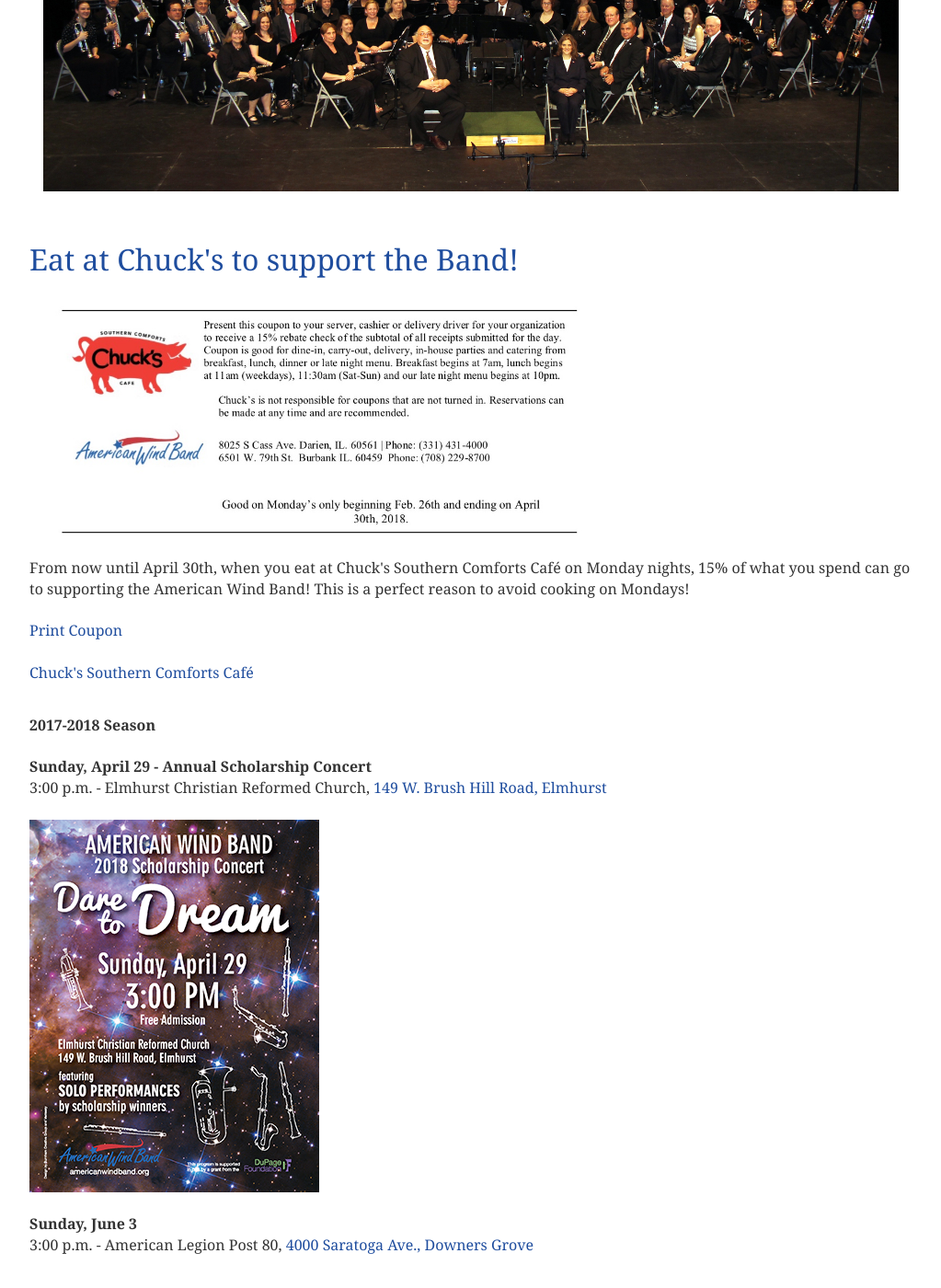
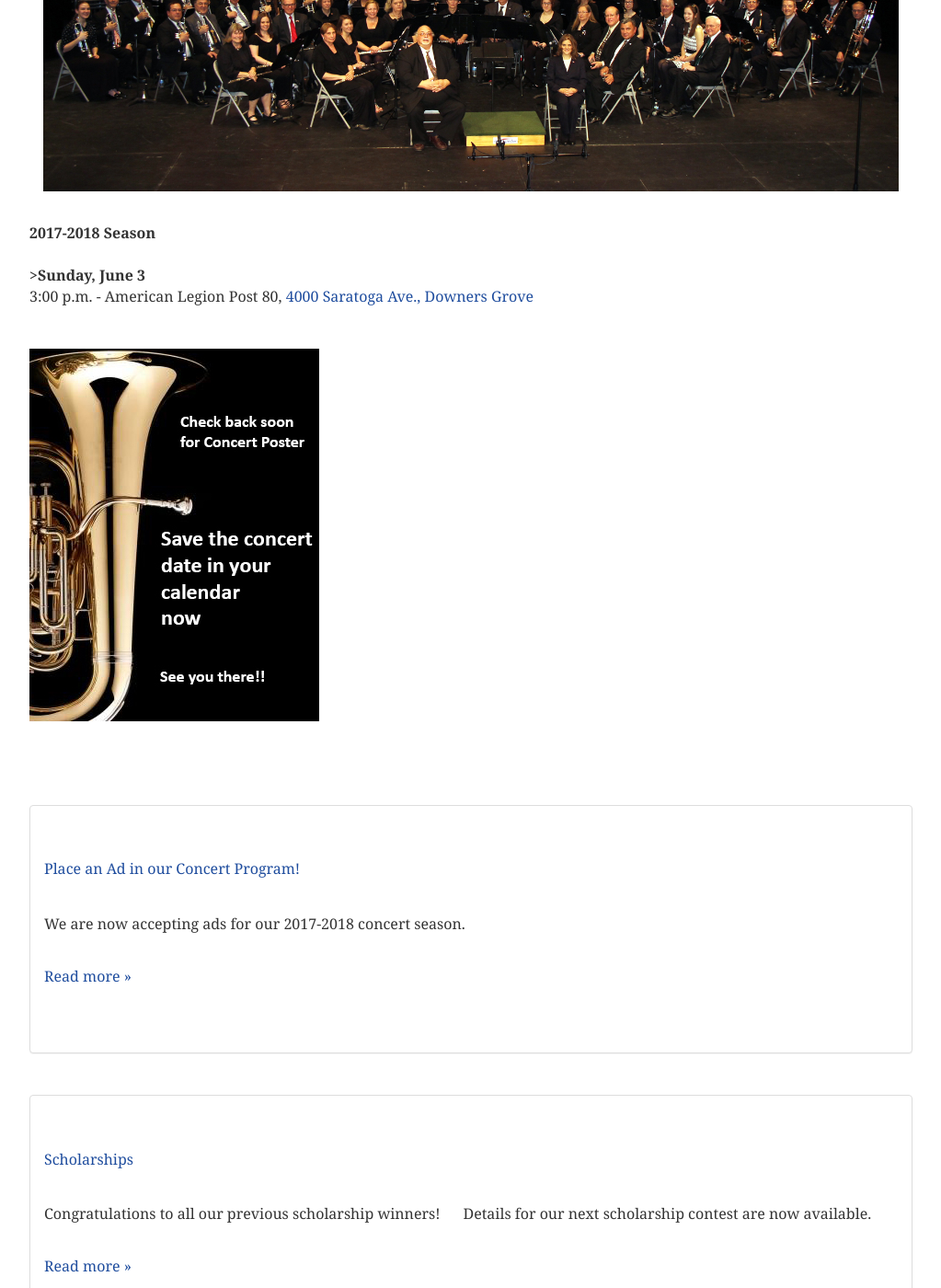
Before and after one commit to americanwindband/americanwindband.github.io, a Jekyll site: the page built from index.html, in a window 1280 px wide and 1400 px high, scrolled down 347 px. Shown: the whole window at 92% size, without its empty margins (128-1151 px from the left). Built offline with Jekyll 4.4.1, drawn with Linux system fonts in a browser that asks for light colours.

Commit message:
Update index.html

```diff
--- a/index.html
+++ b/index.html
@@ -19,21 +19,13 @@
       <div class="col-sm-6">
         </ul>
     </div>
-      <p>
-      <h1>Eat at Chuck's to support the Band!</h1><br>
-	<img class="img-responsive"src="/images/awb-chucks-coupon.jpg" width="65%" height="65%" alt ="Chuck's Southern Comforts Café Coupon"/><br>
-From now until April 30th, when you eat at Chuck's Southern Comforts Café on Monday nights, 15% of what you spend can go to supporting the American Wind Band! This is a perfect reason to avoid cooking on Mondays!
-<br><br>
-<a href="files/awb-chucks-coupon-2018.pdf" target="new">Print Coupon</a><br><br>
-<a href="http://chuckscafedarien.com/" target="new">Chuck's Southern Comforts Café</a>
 
-	</p>
 
 
                 <ul class="list-unstyled">
                     <li><strong>2017-2018 Season</strong><br/>
-                    <br/><li><strong>Sunday, April 29 - Annual Scholarship Concert</strong><br />3:00 p.m. - Elmhurst Christian Reformed Church, <a href="https://www.google.com/maps/dir/''/149+W+Brush+Hill+Rd,+Elmhurst,+IL+60126/@41.862754,-88.0810201,12z/data=!4m8!4m7!1m0!1m5!1m1!1s0x880e4c879f7c8743:0x3a7da87e1b5b4435!2m2!1d-87.9409424!2d41.8627753" target="new">149 W. Brush Hill Road, Elmhurst </a><br/><br><img src="images/awb-spring-2018-poster-315x405.png" width="315" height="405" alt=""/></li>
-                    <li><strong>Sunday, June 3</strong><br />3:00 p.m. - American Legion Post 80, <a href="https://www.google.com/maps/dir/''/4000+Saratoga+Ave,+Downers+Grove,+IL+60515/@41.8136354,-88.1557828,12z/data=!4m8!4m7!1m0!1m5!1m1!1s0x880e51fcb71f0ff9:0xb2103f9dcdce9da1!2m2!1d-88.0157051!2d41.8136567" target="new">4000 Saratoga Ave., Downers Grove</a></li></ul>                <p>      <div class="fb-like" data-show-faces="false"></div>
+                    <br/><li><strong>>Sunday, June 3</strong><br />3:00 p.m. - American Legion Post 80, <a href="https://www.google.com/maps/dir/''/4000+Saratoga+Ave,+Downers+Grove,+IL+60515/@41.8136354,-88.1557828,12z/data=!4m8!4m7!1m0!1m5!1m1!1s0x880e51fcb71f0ff9:0xb2103f9dcdce9da1!2m2!1d-88.0157051!2d41.8136567" target="new">4000 Saratoga Ave., Downers Grove</a></li></a><br/><br><img src="images/awb-poster-coming-soon-01.jpg" width="315" height="405" alt=""/></li>
+                    </ul>                <p>      <div class="fb-like" data-show-faces="false"></div>
    <div class="panel panel-default">     <div class="panel-body">      <h3>Place an Ad in our Concert Program!</h3>      <p>We are now accepting ads for our 2017-2018 concert season.</p>
       <p><a href="sponsors.html#place-an-ad">Read more &raquo;</a>      </p>     </div>    </div>
     <div class="panel panel-default">     <div class="panel-body">      <h3>Scholarships</h3>      <p>Congratulations to all our previous scholarship winners!      Details for our next scholarship contest are now available.</p>
```
